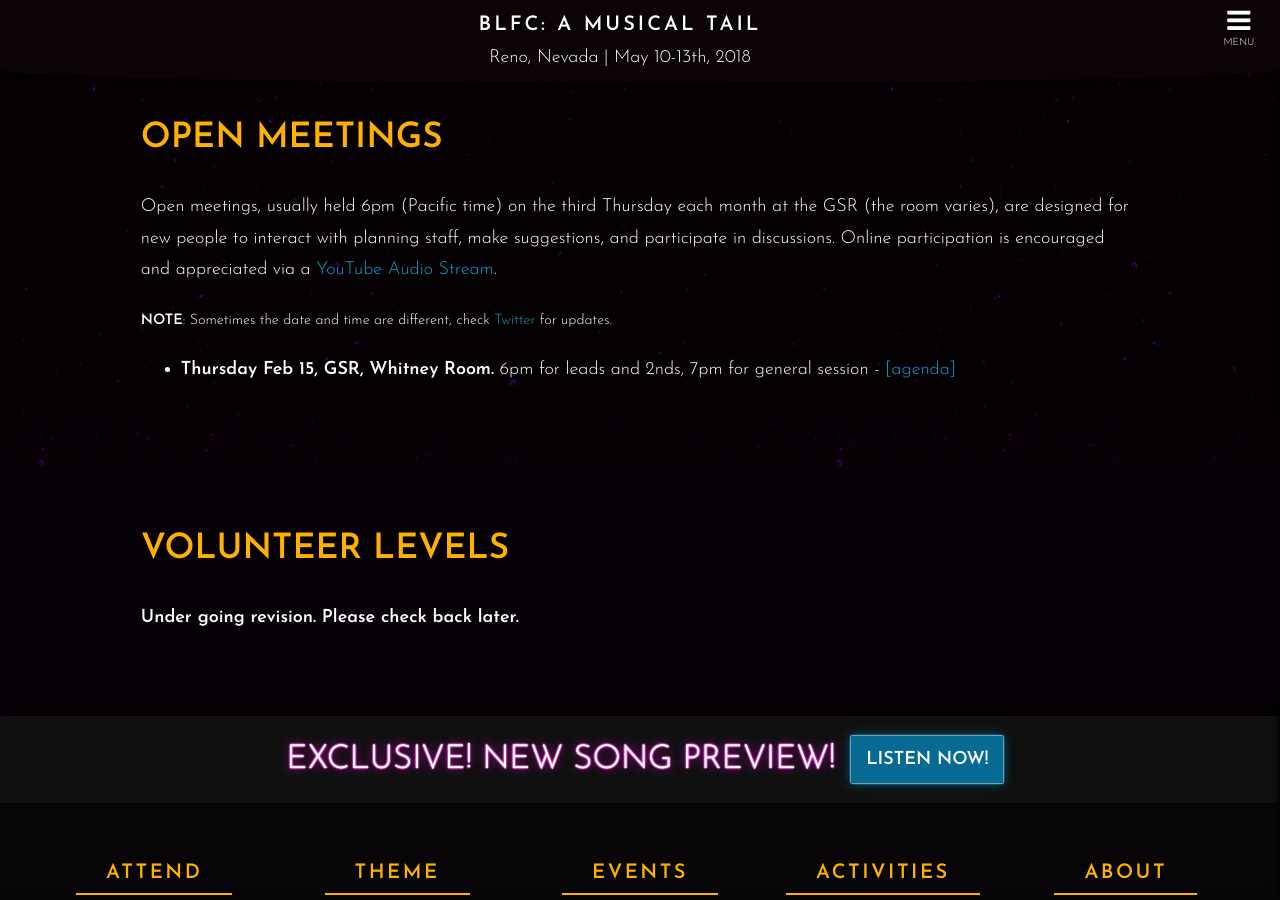
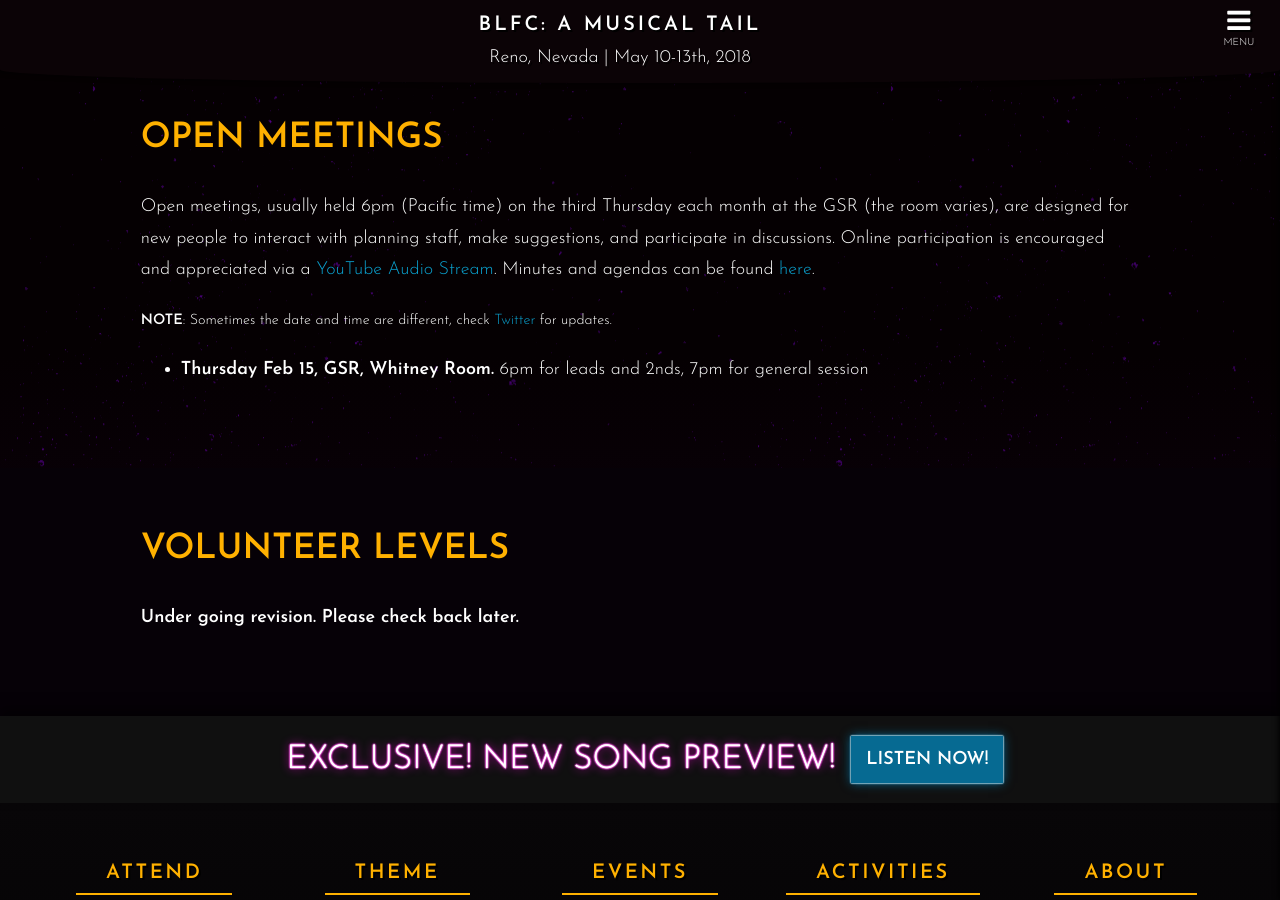
Before and after one commit to blfcweb/biggestlittlefc.github.io, a Jekyll site: the page built from volunteer/index.md, in a window 1280 px wide and 900 px high, scrolled down 569 px. Built offline with Jekyll 4.4.1, drawn with Linux system fonts in a browser that asks for light colours.

Commit message:
add direct volunteer link, and minute/agenda folder

```diff
--- a/volunteer/index.md
+++ b/volunteer/index.md
@@ -4,7 +4,7 @@ status: LIVE
 layout: fullwidth
 ---
 <div class="page-wrapper">
-<p class="textcenter"><a class="button" href="https://reg.goblfc.org">Apply to Volunteer</a></p>
+<p class="textcenter"><a class="button" href="https://reg.goblfc.org/apply/volunteer">Apply to Volunteer</a></p>
 </div>
 
 <div class="one-full bg-one">
@@ -12,11 +12,11 @@ layout: fullwidth
 
 ## Open Meetings
 
-Open meetings, usually held 6pm (Pacific time) on the third Thursday each month at the GSR (the room varies), are designed for new people to interact with planning staff, make suggestions, and participate in discussions. Online participation is encouraged and appreciated via a <a href="https://www.youtube.com/c/BiggestlittlefurconOrg" target="_blank">YouTube Audio Stream</a>.
+Open meetings, usually held 6pm (Pacific time) on the third Thursday each month at the GSR (the room varies), are designed for new people to interact with planning staff, make suggestions, and participate in discussions. Online participation is encouraged and appreciated via a <a href="https://www.youtube.com/c/BiggestlittlefurconOrg" target="_blank">YouTube Audio Stream</a>. Minutes and agendas can be found <a href="https://drive.google.com/folderview?id=0B93xZv0lzNSAaW1yTFh3a2JkQlU" target="_blank">here</a>.
 
 <small>**NOTE**: Sometimes the date and time are different, check <a href="http://www.twitter.com/biggestlittlefc" target="_blank">Twitter</a> for updates.</small>
 
-- **Thursday Feb 15, GSR, Whitney Room.** 6pm for leads and 2nds, 7pm for general session - <a href="https://docs.google.com/document/d/1YrZRTvezUKpD_aP4TkxNCEhq7mmHIPGHN2Tc7Dq6Evs/edit" target="_blank">[agenda]</a>
+- **Thursday Feb 15, GSR, Whitney Room.** 6pm for leads and 2nds, 7pm for general session
 
 
 <div class="clear"></div>
```
